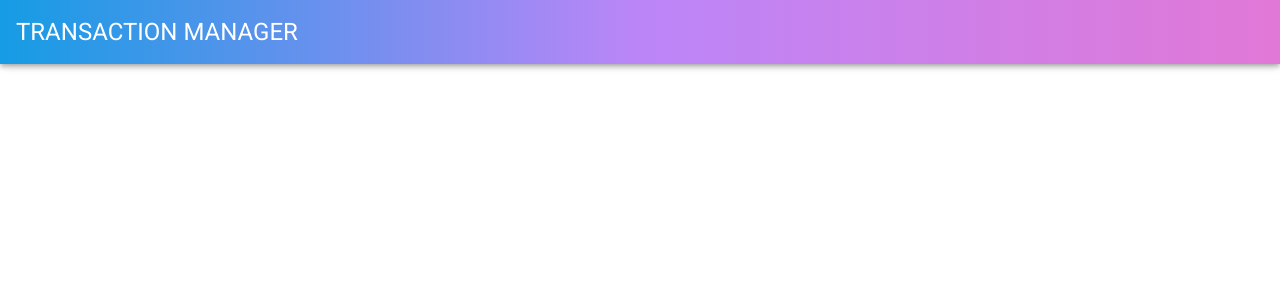
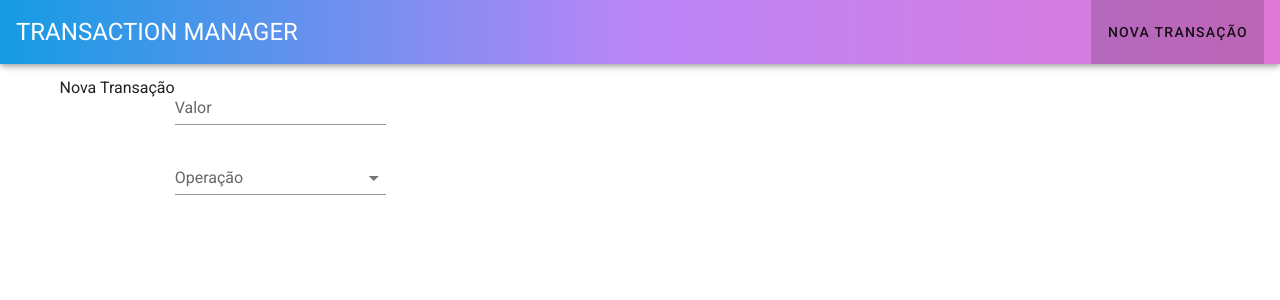
Before and after one commit to fabiomferreira/transactions-manager, a Vue app: page /new-transaction in a window 1280 px wide. Shown: the top 300 px of the page. Built offline with nearby package versions, Linux system fonts and the light colour scheme.

Commit message:
Inicialize transaction form

```diff
--- a/src/App.vue
+++ b/src/App.vue
@@ -5,6 +5,9 @@
         <span>Transaction Manager</span>
       </v-toolbar-title>
       <v-spacer></v-spacer>
+      <v-toolbar-items>
+        <v-btn text to="/new-transaction">Nova Transação</v-btn>
+      </v-toolbar-items>
     </v-app-bar>
 
     <v-content>
@@ -14,16 +17,8 @@
 </template>
 
 <script>
-import HelloWorld from './components/HelloWorld';
-
 export default {
   name: 'App',
-  components: {
-    HelloWorld,
-  },
-  data: () => ({
-    //
-  }),
 };
 </script>
 
@@ -33,9 +28,15 @@ $color-base-purple: #bc85f7;
 $color-base-pink: #e178d7;
 $color-button: #e078d6;
 
-$gradient: linear-gradient(to right, $color-base 0%, $color-base-purple 50%, $color-base-purple 51%, $color-base-pink 100%);
+$gradient: linear-gradient(
+  to right,
+  $color-base 0%,
+  $color-base-purple 50%,
+  $color-base-purple 51%,
+  $color-base-pink 100%
+  );
 
 .header-gradient {
-  background: $gradient
+  background: $gradient;
 }
 </style>
--- a/src/router.js
+++ b/src/router.js
@@ -14,15 +14,9 @@ export default new Router({
       component: Home,
     },
     {
-      path: '/transactions',
-      name: 'transactions',
-      children: [
-        {
-          path: 'new',
-          name: 'new-transaction',
-          component: () => import('./views/TransactionRegistration.vue'),
-        },
-      ],
+      path: '/new-transaction',
+      name: 'new-transaction',
+      component: () => import('./views/TransactionRegistration.vue'),
     },
   ],
 });
--- a/src/views/TransactionRegistration.vue
+++ b/src/views/TransactionRegistration.vue
@@ -1,10 +1,38 @@
 <template>
-  <div>teste</div>
+  <v-container>
+    <v-layout
+      text-center
+      wrap
+    >
+      Nova Transação
+      <v-form>
+        <v-text-field
+          v-model="transactionValue"
+          label="Valor"
+          :rules="valueRules"
+          required
+        ></v-text-field>
+        <v-select
+        v-model="select"
+        :items="['Crédito', 'Débito']"
+        :rules="typeRules"
+        label="Operação"
+        required
+      ></v-select>
+      </v-form>
+    </v-layout>
+  </v-container>
 </template>
 
 <script>
 export default {
-    name: 'TransactionRegistration'
+    name: 'TransactionRegistration',
+    data: () => ({
+      transactionType: null,
+      transactionValue: '',
+      valueRules: [v => !!v || 'Valor é obrigatório'],
+      typeRules: [v => !!v || 'Tipo é obrigatório'],
+    })
 }
 </script>
 
```
